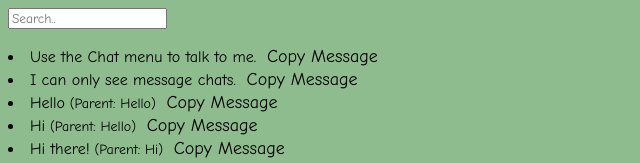
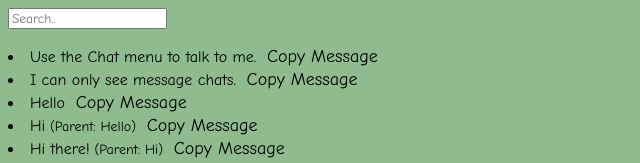
Before and after one commit to TinyGamesCoding/Roblox-Safechat-Website, a plain HTML site: page index.html in a window 1280 px wide. Shown: the top 163 px of the page, without its empty margins (0-640 px from the left). Drawn offline with Linux system fonts and the light colour scheme.

Commit message:
minor bug fix

```diff
--- a/index.html
+++ b/index.html
@@ -406,7 +406,7 @@
         parenttext.textContent = " ";
 
         if (parents != null && Array.isArray(parents)) {
-            parenttext.textContent = " (Parent: " + parents[parents.length - 1] + ") ";
+            if (parents[parents.length - 1] != text) parenttext.textContent = " (Parent: " + parents[parents.length - 1] + ") ";
         }
         parenttext.style.fontSize = "14px"
         message.appendChild(parenttext);
```
